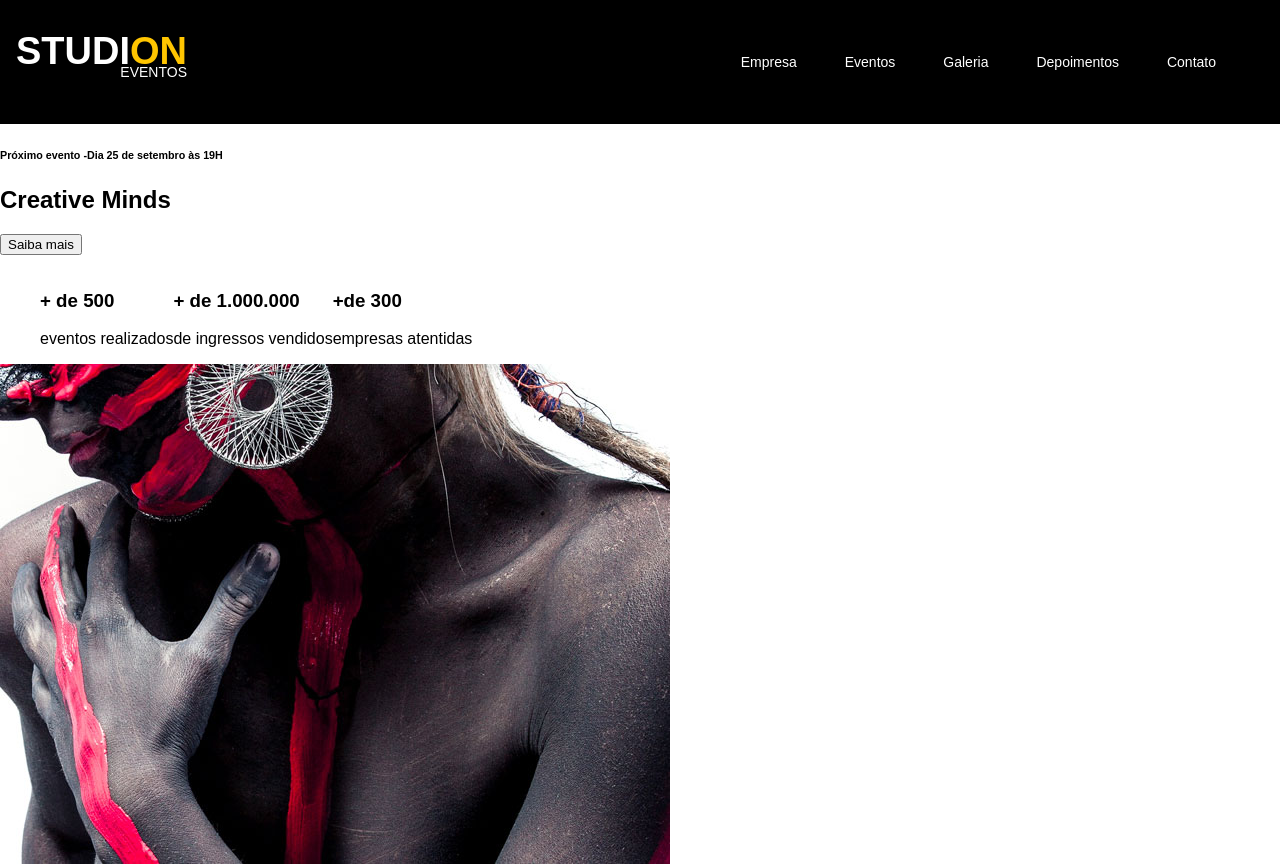
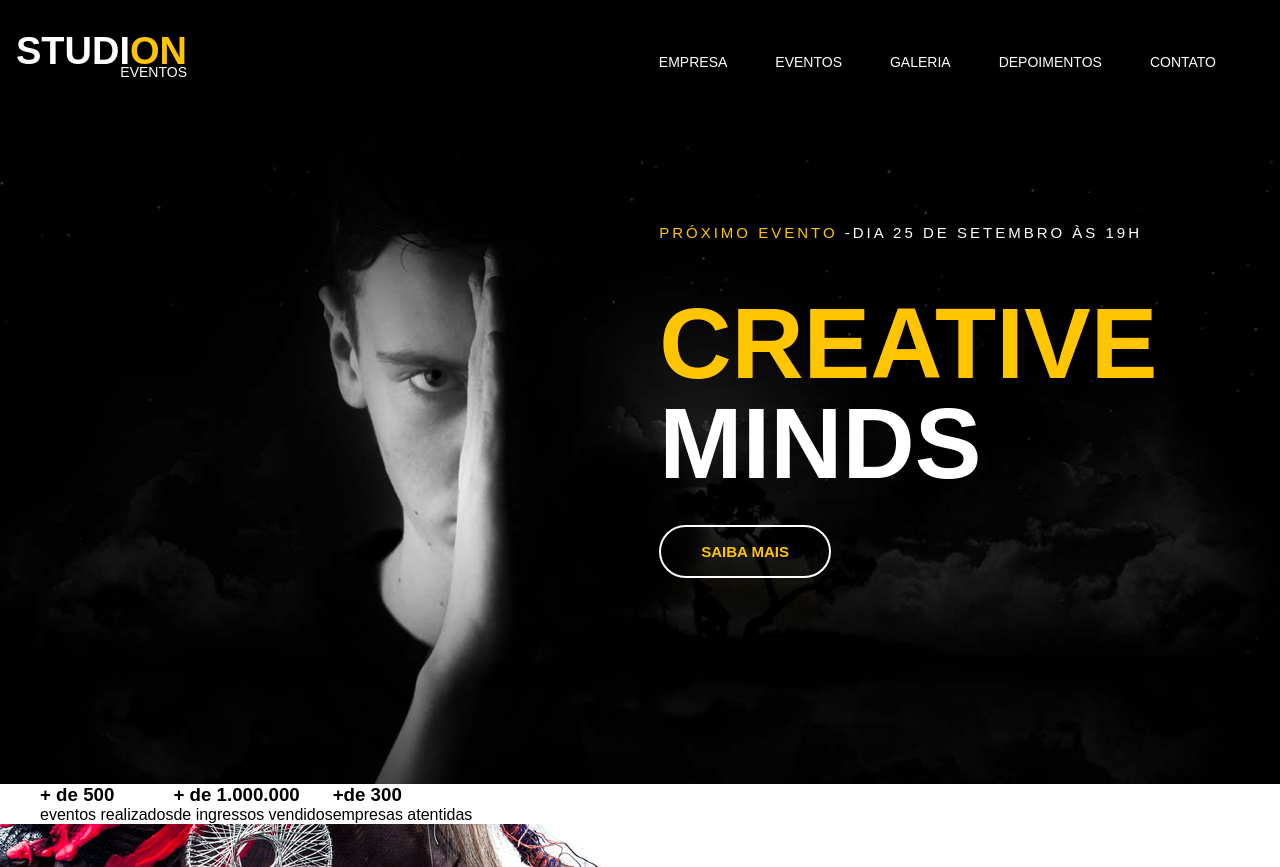
Before and after one commit to leonardo-cabral67/studion2, a plain HTML site: page src/index.html in a window 1280 px wide. Shown: the top 867 px of the page. Drawn offline with Linux system fonts and the light colour scheme.

Commit message:
feat(header): implemented header styles

```diff
--- a/src/index.html
+++ b/src/index.html
@@ -43,17 +43,18 @@
     <header>
         <div id="slider">
             <div class="slide">
-                <h6>
-                    Próximo evento
-                    <span>-Dia 25 de setembro às 19H</span>
-                </h6>
-                <h2>
-                    <span>Creative</span>
-                    Minds
-                </h2>
-                <button>Saiba mais</button>
-            </div>
-        </div>
+                <img
+                  src="./images/banner.jpg"
+                  alt="Studion banner"
+                  class="slide__background-image"
+                />
+                <div class="slide__copy">
+                    <h6><span class="copy--primary">Próximo evento</span><span> -Dia 25 de setembro às 19H</span></h6>
+                    <h2><span class="copy--primary">Creative</span> Minds</h2>
+                    <button class="btn btn--slide">Saiba mais</button>
+                </div> <!--slide__copy-->
+            </div> <!--slide-->
+        </div> <!--#slider-->
     </header>
 
     <main>
--- a/src/style.css
+++ b/src/style.css
@@ -2,11 +2,13 @@
 
 * {
   box-sizing: border-box;
+  margin: 0;
 }
 
 :root {
   --color-primary: #ffc500;
   font-family: "Montserrat", sans-serif;
+  font-size: 16px;
 }
 
 body {
@@ -27,6 +29,7 @@ ul {
   top: 0;
   left: 0;
 
+  z-index: 1;
   width: 100vw;
   height: 7.75rem;
   padding: 0 1rem;
@@ -48,6 +51,10 @@ ul {
 .navbar__links a {
   text-decoration: none;
   color: #fff;
+  font-size: 0.875rem;
+  font-weight: 300;
+  text-transform: uppercase;
+  line-height: 1rem;
 }
 
 .navbar__links a:hover {
@@ -55,6 +62,7 @@ ul {
 }
 
 .logo-studion {
+  cursor: pointer;
   font-weight: 900;
   font-size: 2.375rem;
   align-items: right;
@@ -71,3 +79,64 @@ ul {
 .copy--primary {
   color: var(--color-primary);
 }
+
+#slider {
+  color: #fff;
+}
+
+.slide {
+  height: calc(100vh - 8.75rem);
+  position: relative;
+}
+
+.slide__background-image {
+  width: 100%;
+  height: 100%;
+  object-fit: cover;
+  object-position: center;
+}
+
+.slide__copy {
+  position: absolute;
+  top: 6.25rem;
+  left: 51.5vw;
+}
+
+.slide__copy h6 {
+  font-size: 0.9375rem;
+  font-weight: 400;
+  text-transform: uppercase;
+  letter-spacing: 0.1875rem;
+}
+
+.slide__copy h2 {
+  padding-top: 3.25rem;
+  font-size: 6.25rem;
+  text-transform: uppercase;
+  line-height: 6.25rem;
+}
+
+.slide__copy h2 {
+  display: block;
+}
+
+.btn {
+  margin-top: 2rem;
+  padding: 1rem 2.5rem;
+  background: unset;
+  border: 0.125rem solid #fff;
+  border-radius: 5rem;
+  color: var(--color-primary);
+  font-size: 0.9375rem;
+  font-weight: 700;
+  text-transform: uppercase;
+  transition: 0.5s all ease;
+}
+
+.btn:hover,
+.btn:active,
+.btn:focus {
+  border-color: var(--color-primary);
+  background-color: var(--color-primary);
+  color: #fff;
+}
```
